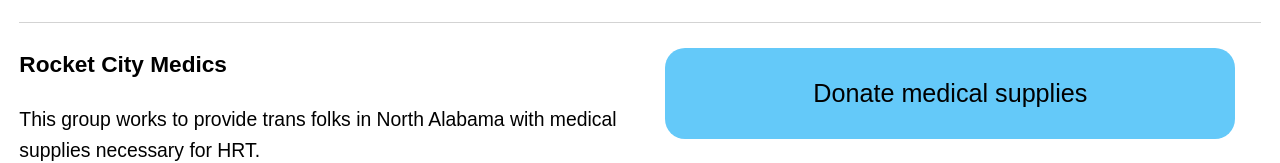
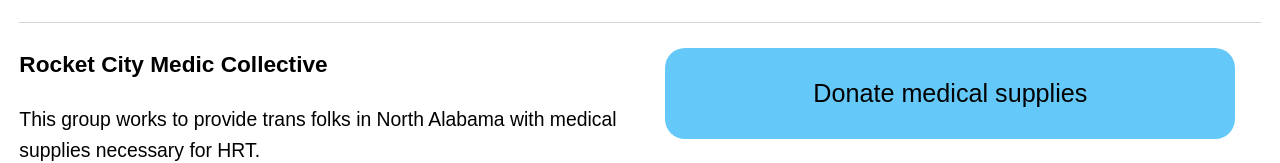
Before and after one commit to altrac-works/website, a plain HTML site: page support/index.html in a window 1280 px wide. Shown: the part 782-945 px from the top of the page. Drawn offline with Linux system fonts and the light colour scheme.

Commit message:
Correct RCMC information

```diff
--- a/support/index.html
+++ b/support/index.html
@@ -55,11 +55,12 @@
                     </li>
                     <li>
                         <article>
-                            <h3>Rocket City Medics</h3>
+                            <h3>Rocket City Medic Collective</h3>
                             <p>This group works to provide trans folks in North Alabama with medical supplies necessary for HRT.</p>
                         </article>
                         <span class="links">
                             <a class="link-btn" href="mailto:rocketcitymedics@proton.me">Donate medical supplies</a>
+                            <!-- <a class="link-btn" href="mailto:rocketcitymedics@proton.me">Volunteer to assist the RCMC</a> -->
                         </span>
                     <li>
                         <article>
```
